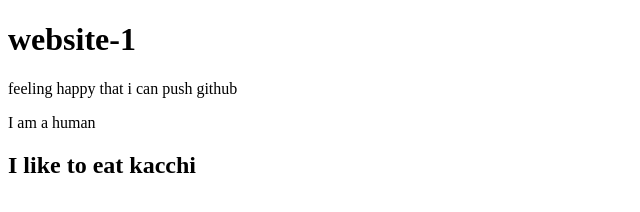
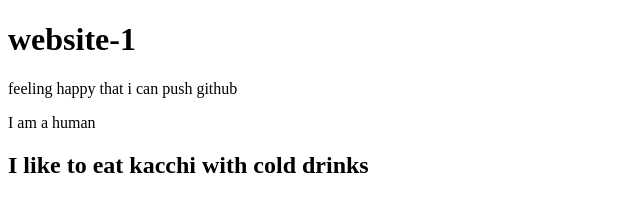
Before and after one commit to muhidhossain/website-1, a plain HTML site: page index.html in a window 1280 px wide. Shown: the whole page, without its empty margins (0-640 px from the left). Drawn offline with Linux system fonts and the light colour scheme.

Commit message:
cold-drinks

```diff
--- a/index.html
+++ b/index.html
@@ -9,6 +9,6 @@
     <h1>website-1</h1>
     <p>feeling happy that i can push github</p>
     <p>I am a human</p>
-    <h2>I like to eat kacchi</h2>
+    <h2>I like to eat kacchi with cold drinks</h2>
 </body>
 </html>
```
